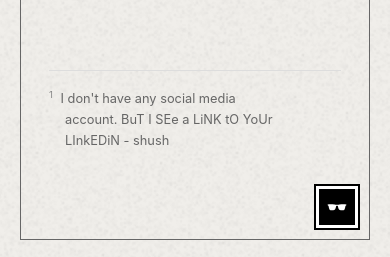
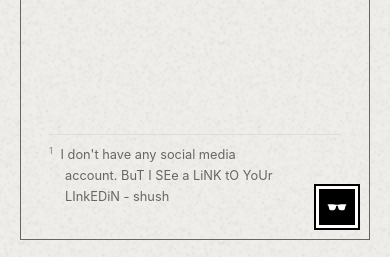
Before and after one commit to MacArdghail/MacArdghail.github.io, an Angular app: page /about in a window 390 px wide. Shown: the part 584-841 px from the top of the page. Built offline with nearby package versions, Linux system fonts and the light colour scheme.

Commit message:
[10] - More mobile

```diff
--- a/src/app/about/about.css
+++ b/src/app/about/about.css
@@ -122,8 +122,9 @@
 
 .about-footnotes {
   margin-top: auto;
-  padding-top: 1rem;
-  padding-bottom: 1.5rem;
+  margin-bottom: -1.5rem;
+  padding-top: 0.5rem;
+  padding-bottom: 0.5rem;
   border-top: 1px solid #ddd;
 }
 
@@ -163,5 +164,7 @@
 
   .about-footnotes {
     padding-right: 4rem;
+    padding-bottom: 0.5rem;
+    margin-bottom: -2.5rem;
   }
 }
```
